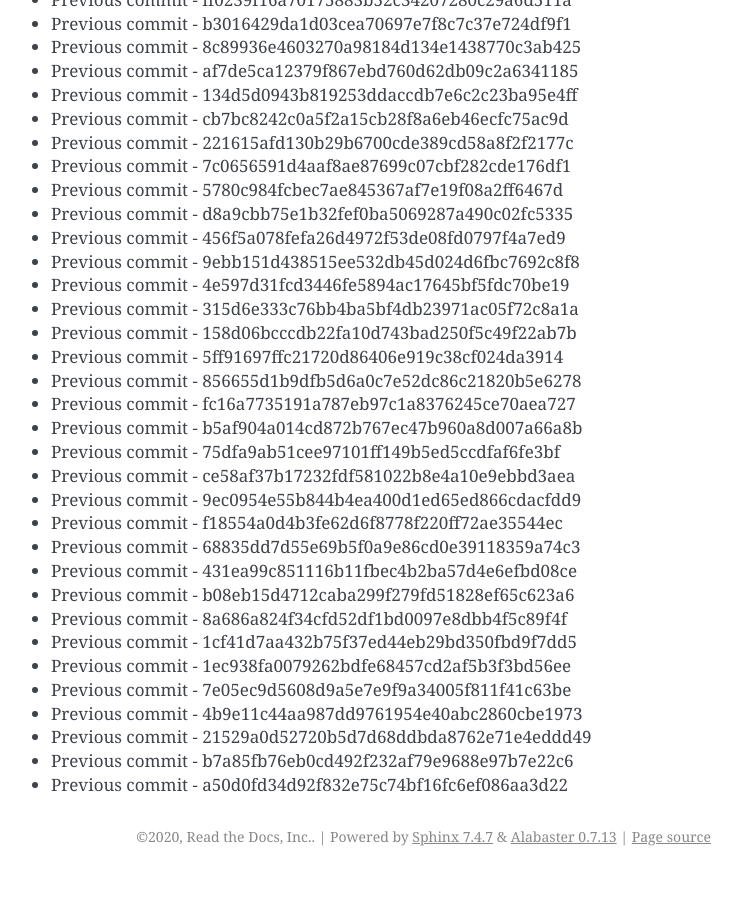
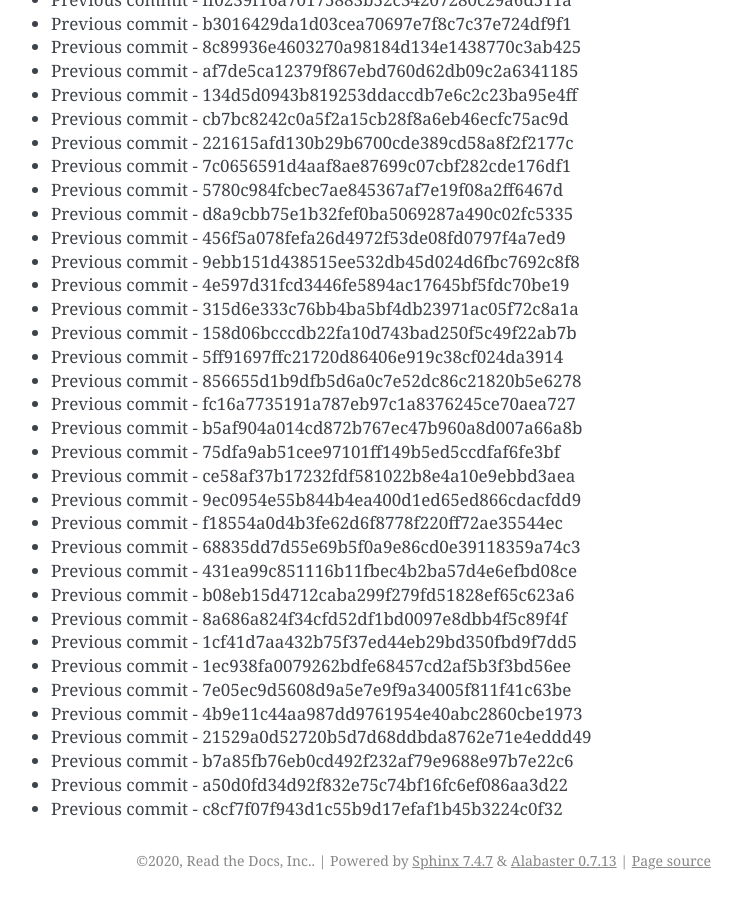
Before and after one commit to readthedocs/rtd-git-stresstest, a Sphinx documentation site: the page built from docs/updates.rst, in a window 1280 px wide and 900 px high, scrolled down 30735 px. Shown: the whole window, without its empty margins (399-1141 px from the left). Built offline with Sphinx 7.4.7, drawn with Linux system fonts in a browser that asks for light colours; before the commit the page ends 31611 px from its top, so only the background shows below that.

Commit message:
Generating commit from previous: c8cf7f07f943d1c55b9d17efaf1b45b3224c0f32

```diff
--- a/docs/updates.rst
+++ b/docs/updates.rst
@@ -1323,3 +1323,4 @@ It can be tested for any performance characteristics.
 * Previous commit - 21529a0d52720b5d7d68ddbda8762e71e4eddd49
 * Previous commit - b7a85fb76eb0cd492f232af79e9688e97b7e22c6
 * Previous commit - a50d0fd34d92f832e75c74bf16fc6ef086aa3d22
+* Previous commit - c8cf7f07f943d1c55b9d17efaf1b45b3224c0f32
```
